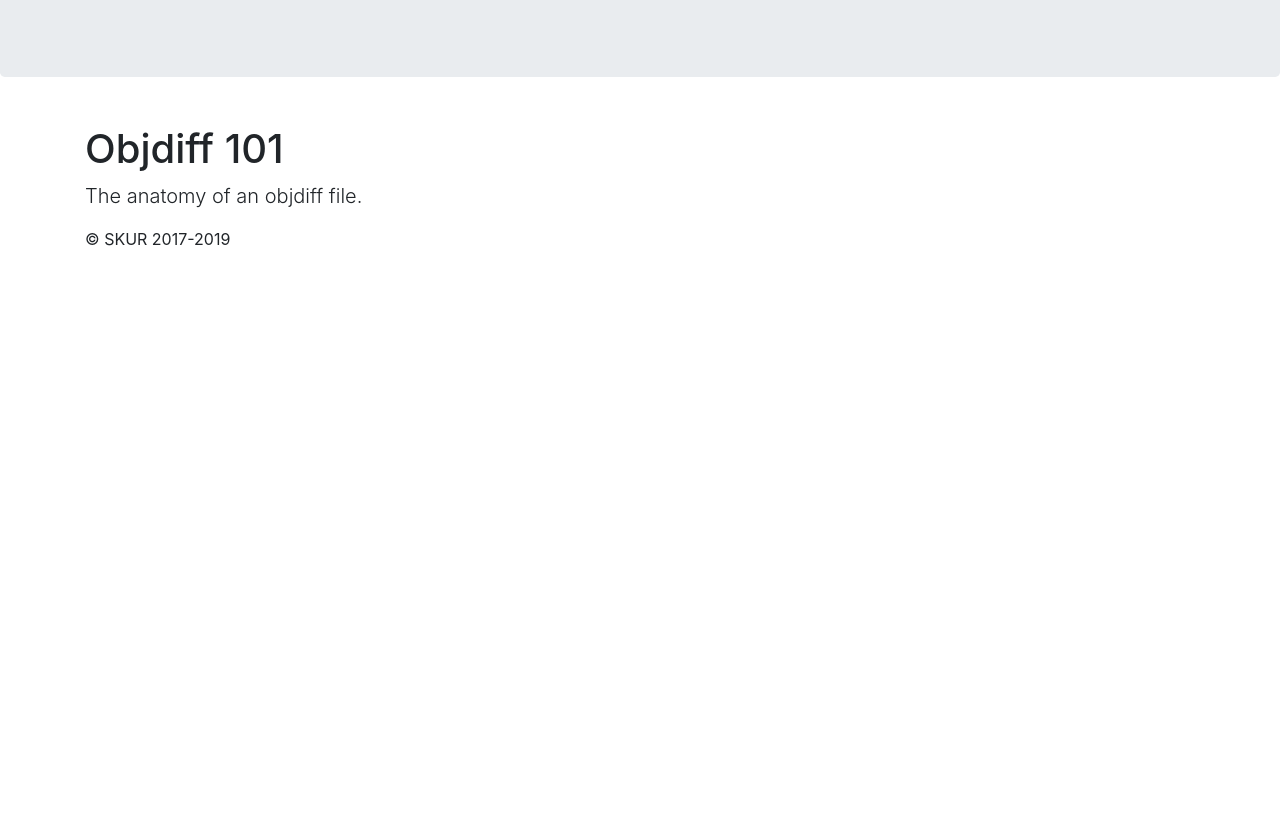
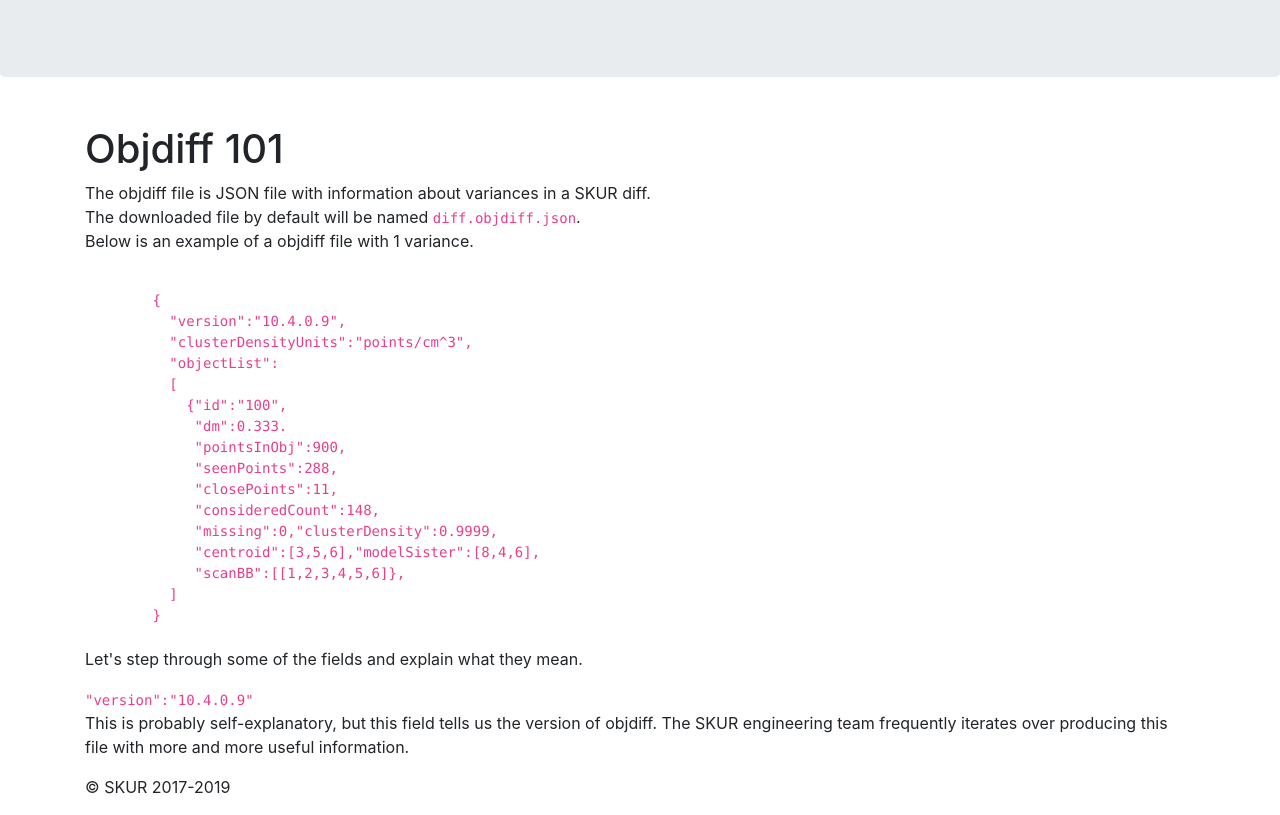
Before and after one commit to openskur/openskur.github.io, a plain HTML site: page objdiff101.html in a window 1280 px wide. Shown: the part 192-1007 px from the top of the page. Before the commit the page ends 800 px from the top, so only its background shows below. Drawn offline with nearby package versions, Linux system fonts and the light colour scheme.

Commit message:
add an example objdiff file.

```diff
--- a/objdiff101.html
+++ b/objdiff101.html
@@ -16,7 +16,31 @@
     <main role="main" class="flex-shrink-0">
       <div class="container">
         <h1 class="mt-5">Objdiff 101</h1>
-        <p class="lead">The anatomy of an objdiff file.</p>
+        <p>The objdiff file is JSON file with information about variances in a SKUR diff.<br />
+        The downloaded file by default will be named <code>diff.objdiff.json</code>. <br />
+        Below is an example of a objdiff file with 1 variance.
+        </p>
+        <code style="display: block;white-space:pre-wrap">
+        {
+          "version":"10.4.0.9",
+          "clusterDensityUnits":"points/cm^3",
+          "objectList":
+          [
+            {"id":"100",
+             "dm":0.333.
+             "pointsInObj":900,
+             "seenPoints":288,
+             "closePoints":11,
+             "consideredCount":148,
+             "missing":0,"clusterDensity":0.9999,
+             "centroid":[3,5,6],"modelSister":[8,4,6],
+             "scanBB":[[1,2,3,4,5,6]},
+          ]
+        }
+        </code>
+        <p> Let's step through some of the fields and explain what they mean.</p>
+        <code>"version":"10.4.0.9" </code>
+        <p> This is probably self-explanatory, but this field tells us the version of objdiff.  The SKUR engineering team frequently iterates over producing this file with more and more useful information.</p>
   </main>
 
 <footer class="container">
```
Also changed, not shown: data.html (+5 -7 lines), skur.css (line endings or trailing spaces).
